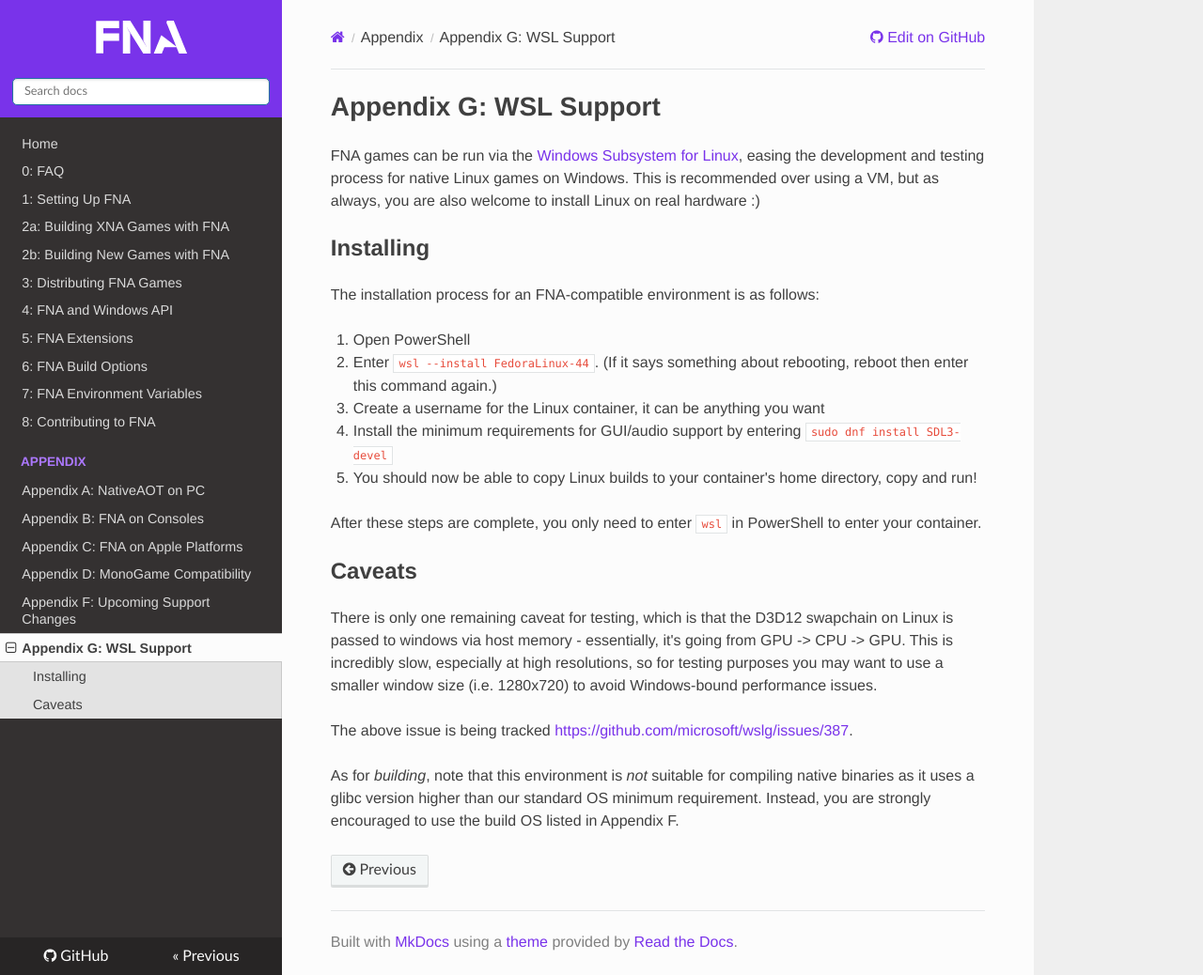
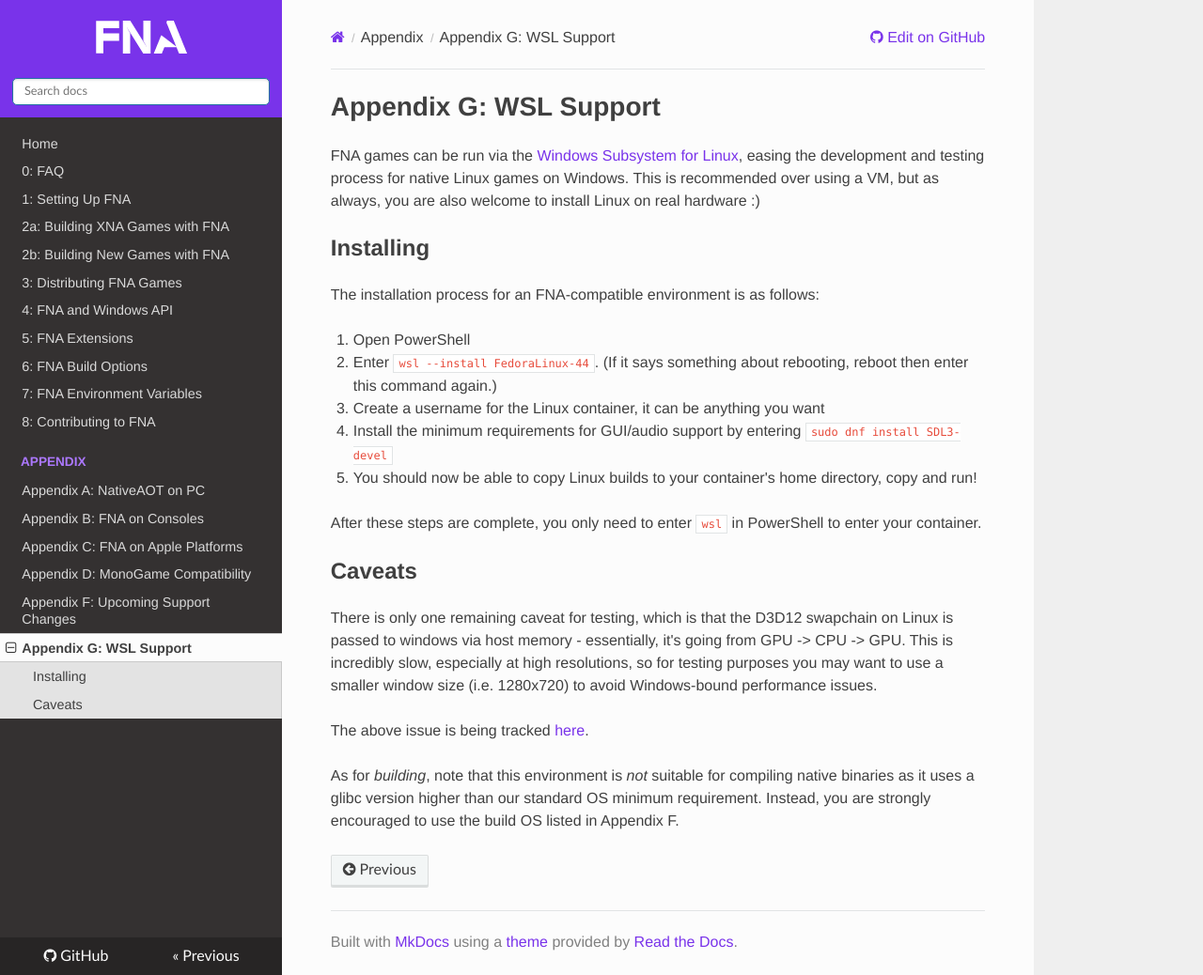
Before and after one commit to FNA-XNA/docs, an MkDocs documentation site: the page built from docs/appendix/Appendix-G:-WSL-Support.md, in a window 1280 px wide and 1038 px high. Shown: the whole window at 94% size. Built offline with MkDocs 1.6.1, drawn with Linux system fonts in a browser that asks for light colours; nearby versions of some CDN libraries.

Commit message:
I will never ever remember the md URL notation

```diff
--- a/docs/appendix/Appendix-G:-WSL-Support.md
+++ b/docs/appendix/Appendix-G:-WSL-Support.md
@@ -18,6 +18,6 @@ After these steps are complete, you only need to enter `wsl` in PowerShell to en
 
 There is only one remaining caveat for testing, which is that the D3D12 swapchain on Linux is passed to windows via host memory - essentially, it's going from GPU -> CPU -> GPU. This is incredibly slow, especially at high resolutions, so for testing purposes you may want to use a smaller window size (i.e. 1280x720) to avoid Windows-bound performance issues.
 
-The above issue is being tracked [https://github.com/microsoft/wslg/issues/387](here).
+The above issue is being tracked [here](https://github.com/microsoft/wslg/issues/387).
 
 As for _building_, note that this environment is _not_ suitable for compiling native binaries as it uses a glibc version higher than our standard OS minimum requirement. Instead, you are strongly encouraged to use the build OS listed in Appendix F.
```
